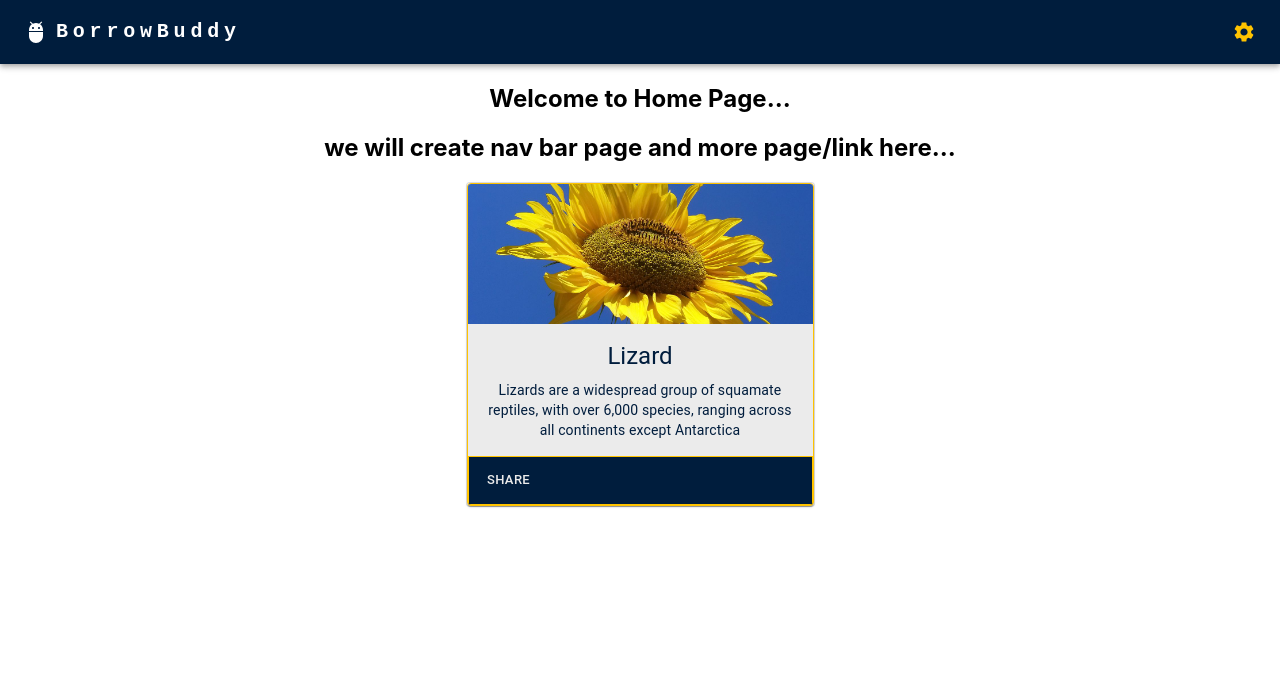
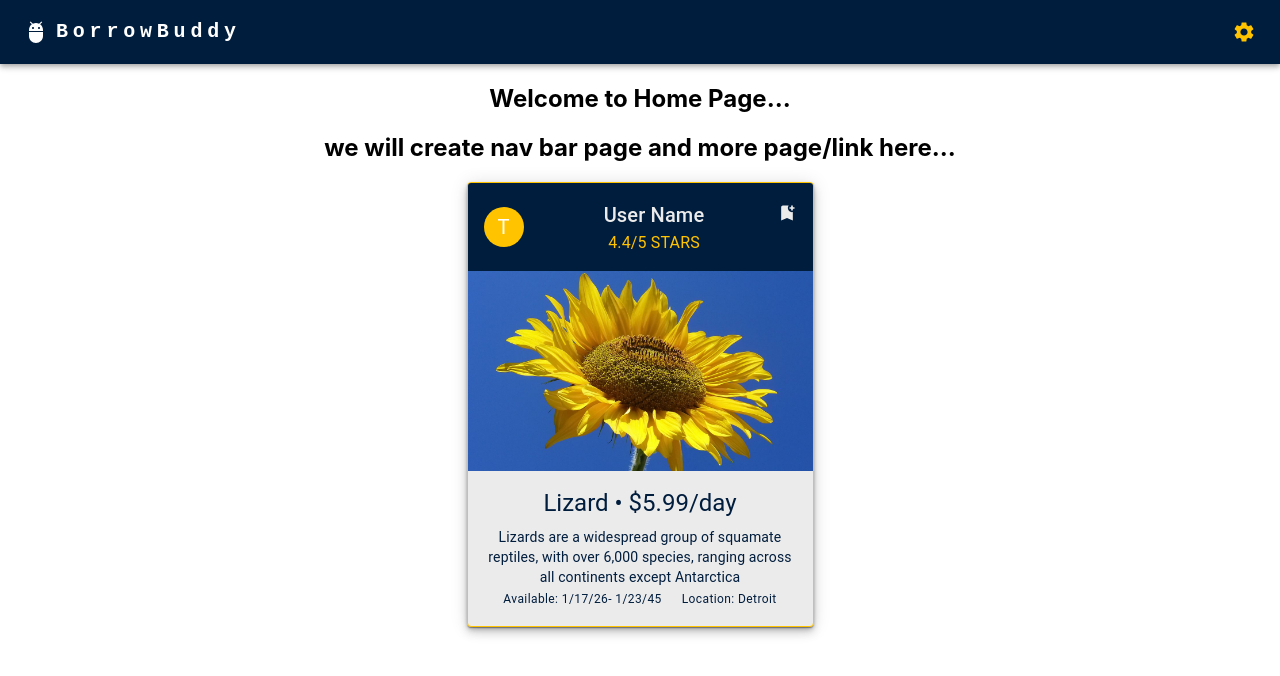
Before and after one commit to mpoxson/BorrowBuddy, a React (Create React App) app in the folder client/: page / in a window 1280 px wide. Shown: the top 676 px of the page. Built offline with nearby package versions, Linux system fonts and the light colour scheme.

Commit message:
Card design

```diff
--- a/client/src/components/Card.js
+++ b/client/src/components/Card.js
@@ -1,60 +1,99 @@
-import React from "react";
+import React, { useState } from "react";
 import Paper from "@mui/material/Paper";
-import { Card as MCard } from "@mui/material";
+import { Box, CardHeader, Card as MCard, Tooltip } from "@mui/material";
 import CardContent from "@mui/material/CardContent";
 import CardMedia from "@mui/material/CardMedia";
 import Typography from "@mui/material/Typography";
 import { Button, CardActionArea, CardActions } from "@mui/material";
 import { COLORS } from "../constants/enums";
+import Avatar from "@mui/material/Avatar";
+import IconButton, { IconButtonProps } from "@mui/material/IconButton";
+import BookmarkAddIcon from "@mui/icons-material/BookmarkAdd";
+import BookmarkRemoveIcon from "@mui/icons-material/BookmarkRemove";
 
 function Card(props) {
+  const [saved, setSaved] = useState(false);
+
+  const handleSave = (event) => {
+    if (saved === null || saved === false) setSaved(true);
+    if (saved === true) setSaved(false);
+  };
+
   return (
     <Paper
-      elevation={3}
-      square={false}
-      variant="outlined"
       sx={{
         display: "inline-block",
       }}
+      elevation={6}
     >
       <MCard
         sx={{
           maxWidth: 345,
           backgroundColor: COLORS.SECONDARY,
-          borderStyle: "ridge",
-          borderWidth: "1px",
+          border: "solid 1px",
           borderColor: COLORS.ACCENT,
         }}
       >
-        <CardActionArea>
+        <CardHeader
+          sx={{
+            backgroundColor: COLORS.PRIMARY,
+            color: COLORS.SECONDARY,
+          }}
+          //handle images
+          avatar={
+            <Avatar sx={{ bgcolor: COLORS.ACCENT }} aria-label="Profile Pic">
+              T
+            </Avatar>
+          }
+          action={
+            <Tooltip title="Save" disableInteractive arrow>
+              <IconButton aria-label="Save" onClick={handleSave}>
+                {saved === false ? (
+                  <BookmarkAddIcon color="secondary" fontSize="small" />
+                ) : (
+                  <BookmarkRemoveIcon color="accent" fontSize="small" />
+                )}
+              </IconButton>
+            </Tooltip>
+          }
+          title={
+            <Typography color={COLORS.SECONDARY} variant="h6">
+              User Name
+            </Typography>
+          }
+          subheader={
+            <Typography color={COLORS.ACCENT} variant="body1">
+              4.4/5 STARS
+            </Typography>
+          }
+        />
+
+        <CardActionArea href="#">
           <CardMedia
             component="img"
-            height="140"
+            height="200"
             image={require("../image/test.jpg")}
             alt="green iguana"
           />
           <CardContent sx={{ color: COLORS.PRIMARY }}>
             <Typography gutterBottom variant="h5" component="div">
-              Lizard
+              Lizard • $5.99/day
             </Typography>
-            <Typography variant="body2" color="primary">
+            <Typography variant="body2" sx={{ color: COLORS.PRIMARY }}>
               Lizards are a widespread group of squamate reptiles, with over
               6,000 species, ranging across all continents except Antarctica
             </Typography>
+            <Typography
+              variant="caption"
+              sx={{ color: COLORS.PRIMARY, marginRight: "20px" }}
+            >
+              Available: 1/17/26- 1/23/45
+            </Typography>
+            <Typography variant="caption" sx={{ color: COLORS.PRIMARY }}>
+              Location: Detroit
+            </Typography>
           </CardContent>
         </CardActionArea>
-        <CardActions
-          sx={{
-            backgroundColor: COLORS.PRIMARY,
-            borderStyle: "ridge",
-            borderWidth: "1px",
-            borderColor: COLORS.ACCENT,
-          }}
-        >
-          <Button size="small" color="secondary">
-            Share
-          </Button>
-        </CardActions>
       </MCard>
     </Paper>
   );
--- a/client/src/components/Login.js
+++ b/client/src/components/Login.js
@@ -1,5 +1,4 @@
 import React, { useState } from "react";
-import * as Yup from "yup";
 import axios from "axios";
 import { useNavigate } from "react-router-dom";
 import Avatar from "@mui/material/Avatar";
@@ -37,15 +36,6 @@ function Copyright(props) {
 export default function Login() {
   const [errorM, setError] = useState("");
   const navigate = useNavigate();
-
-  const validationSchema = Yup.object().shape({
-    user_email: Yup.string()
-      .email("Invalid email address")
-      .required("Email is required"),
-    user_password: Yup.string()
-      .required("Password is required")
-      .min(6, "Password must be at least 6 characters"),
-  });
 
   const authenticateUser = async (email, password) => {
     try {
@@ -118,7 +108,7 @@ export default function Login() {
             name="email"
             autoComplete="email"
             autoFocus
-            error={errorM == "" ? false : true}
+            error={errorM === "" ? false : true}
           />
           <TextField
             margin="normal"
@@ -129,8 +119,8 @@ export default function Login() {
             type="password"
             id="password"
             autoComplete="current-password"
-            error={errorM == "" ? false : true}
-            helperText={errorM == "" ? "" : "Invalid username or password"}
+            error={errorM === "" ? false : true}
+            helperText={errorM === "" ? "" : "Invalid username or password"}
           />
           <FormControlLabel
             control={<Checkbox value="remember" color="primary" />}
```
